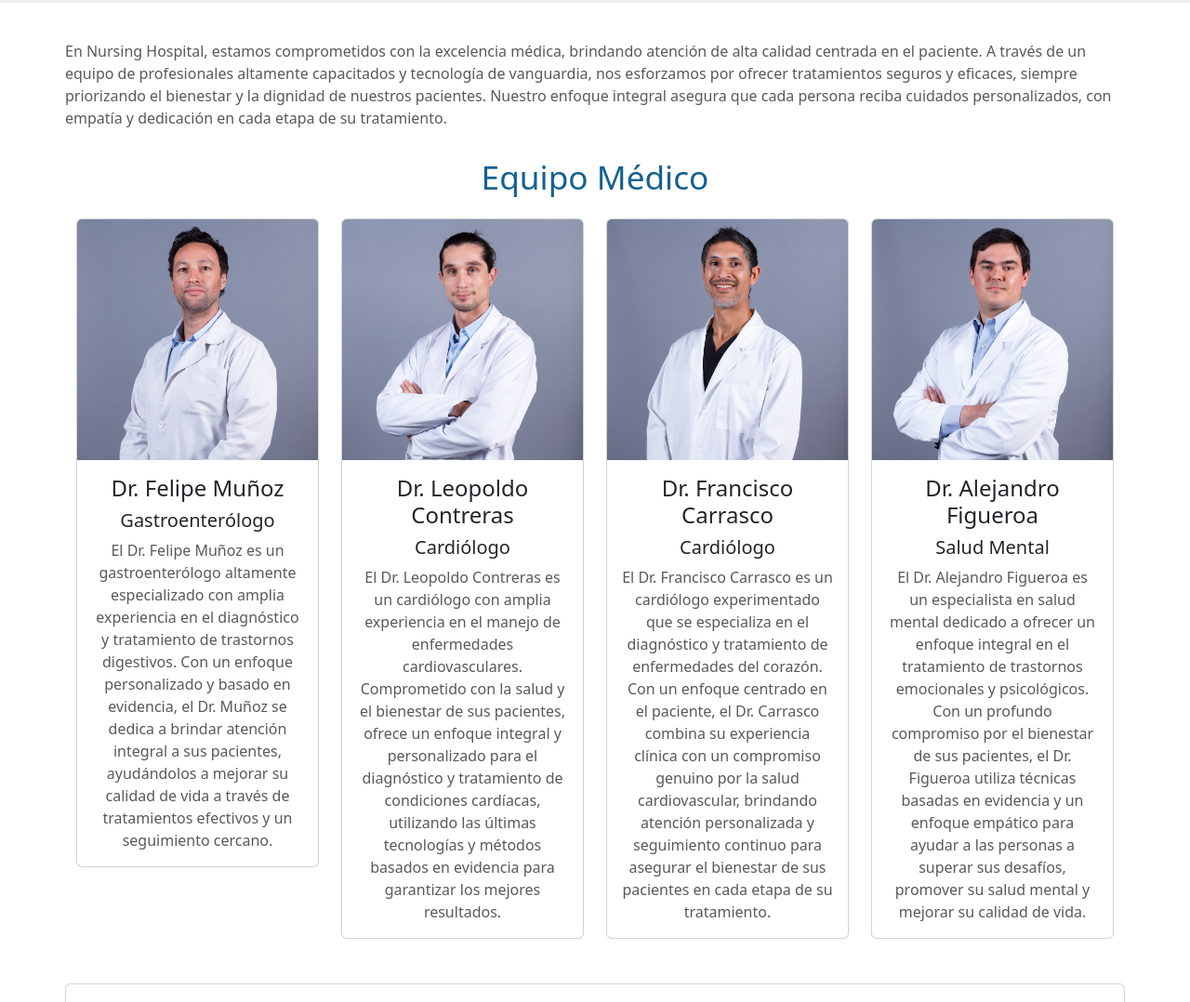
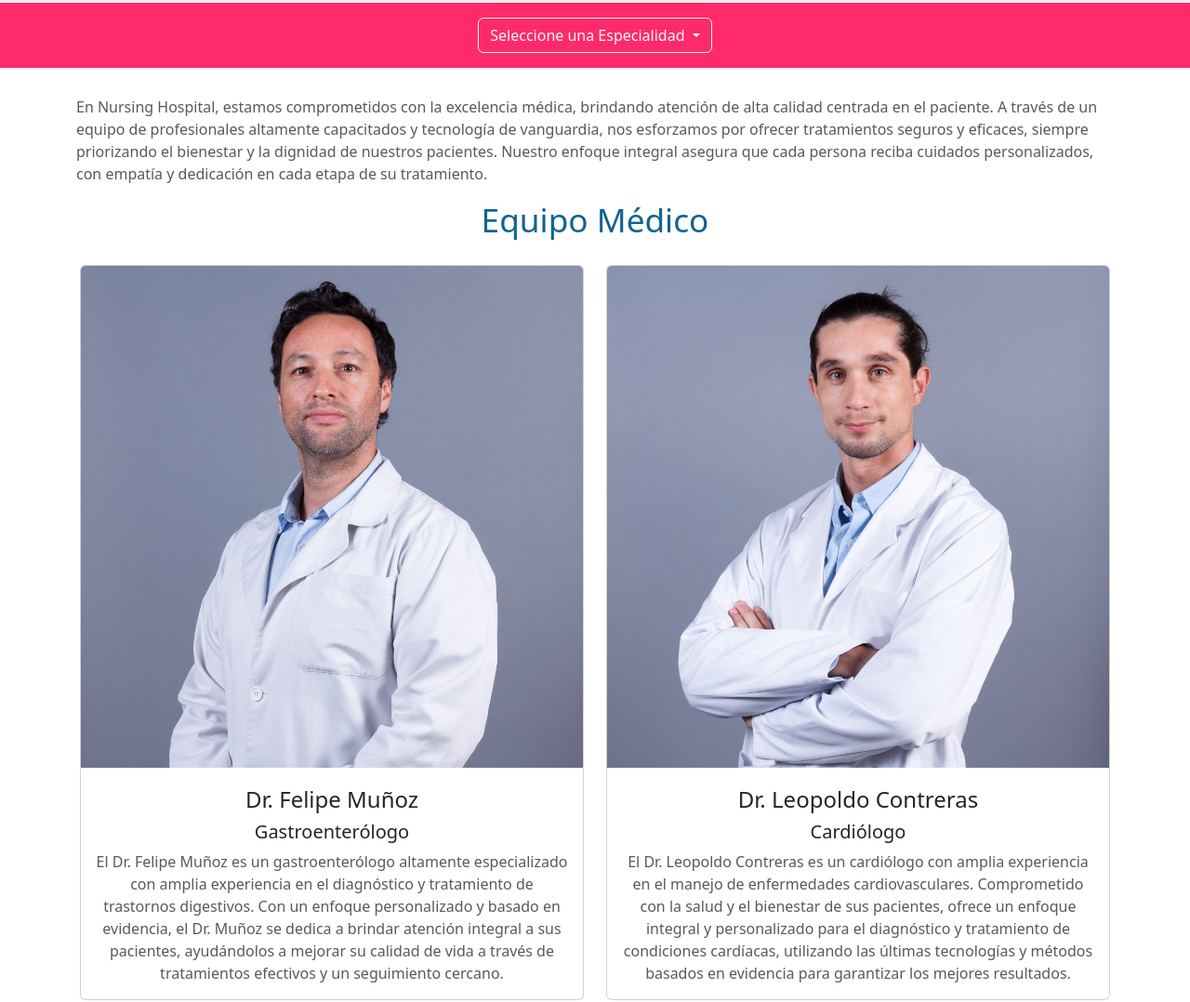
Before and after one commit to cristiansot/taller2, a website: page equipo.html in a window 1280 px wide. Shown: the part 133-1211 px from the top of the page at 93% size. Drawn offline with nearby package versions, Linux system fonts and the light colour scheme; a web font is replaced by a local one.

Commit message:
Se agrega el botón para filtrar por especialidad

```diff
--- a/assets/js/main.js
+++ b/assets/js/main.js
@@ -21,17 +21,21 @@ fetch('./equipo.json')
 
     equipoData.forEach(element => {
       cardsContainer.innerHTML += `
-        <div class="card mb-5">
-          <div class="card-body">
-            <h4 class="card-title">${element.nombre}</h4>
-            <h5 class="card-title">${element.especialidad}</h5>
-            <p class="card-text">${element.resumen}</p>
+        <div class="col">
+          <div class="card m-1">
+            <img class="card-img-top" src="${element.imagen}" alt="${element.nombre}">
+            <div class="card-body">
+              <h4 class="card-title mt-1">${element.nombre}</h4>
+              <h5 class="card-title">${element.especialidad}</h5>
+              <p class="card-text">${element.resumen}</p>
+            </div>
           </div>
-        </div>`
+        </div>`;
       console.log(element);
     });
+
     let cards = document.querySelectorAll('.card');
-    console.log(cards)
+    console.log(cards);
   })
   .catch(function (error) {
     console.log("Hubo un problema con la petición Fetch:" + error.message);
--- a/assets/sass/pages/_equipo.scss
+++ b/assets/sass/pages/_equipo.scss
@@ -1,39 +1,15 @@
+.filtrar {
+    background-color: #ff2a6b;
+}
 .resumen {
     display: flex;
-    margin: 30px;
-    margin-top: 0px;
-    padding: 40px;
+    margin-top: 30px;
 }
 
 .equipo__titulo {
-    margin-top: -40px;
+    margin-top: 10px;
 }
 
-.equipo__medico {
-    display: grid;
-    grid-template-columns: repeat(2, 1fr);
-    grid-template-rows: auto;
-    margin-top: 40px;
+.filtrar__especialidad {
+    color: #FFF;
 }
-
-.equipo__card {
-    display: flex;
-    flex-direction: column;
-    text-align: center;
-    align-items: center;
-}
-
-.equipo__card img {
-    max-width: 80%;
-    border-radius: 20px;
-}
-
-.equipo__profesion {
-    margin-top: -15px;
-}
-
-.equipo__contenido {
-    padding: 40px;
-    margin: 20px;
-    margin-top: -30px;
-}
--- a/equipo.html
+++ b/equipo.html
@@ -40,7 +40,27 @@
     </nav>
   </header>
 
+  <section class="filtrar">
+    <div class="container text-center p-3">
+      <div class="dropdown" data-bs-theme="Light">
+        <button class="btn btn-outline-light dropdown-toggle" type="button" id="dropdownMenuButtonDark" data-bs-toggle="dropdown" aria-expanded="false">
+          Seleccione una Especialidad
+        </button>
+        <ul class="dropdown-menu" aria-labelledby="dropdownMenuButtonDark">
+          <li><a class="dropdown-item" href="#">Gastroentereología</a></li>
+          <li><hr class="dropdown-divider"></li>
+          <li><a class="dropdown-item" href="#">Cardiología</a></li>
+          <li><hr class="dropdown-divider"></li>
+          <li><a class="dropdown-item" href="#">Psicología</a></li>
+          <li><hr class="dropdown-divider"></li>
+          <li><a class="dropdown-item" href="#">Traumatología</a></li>
+        </ul>
+      </div>
+    </div>
+  </section>
+
   <section>
+    <div class="container">
       <p class="resumen">En Nursing Hospital, estamos comprometidos con la excelencia médica, brindando atención de alta
         calidad
         centrada en el paciente. A través de un equipo de profesionales altamente capacitados y tecnología de vanguardia,
@@ -49,79 +69,21 @@
         pacientes. Nuestro enfoque integral asegura que cada persona reciba cuidados personalizados, con empatía y
         dedicación
         en cada etapa de su tratamiento.</p>
+    </div>
   </section>
 
   <section>
     <div class="container text-center">
       <h1 class="equipo__titulo mb-4">Equipo Médico</h1>
-      <div class="row text-center cards__container">
-        <div class="col-lg-3">
-          <div class="card mb-5">
-            <img src="assets/img/doc_01.jpg" class="card-img-top" alt="Doctor Felipe Muñoz, Gastroenterologo">
-            <div class="card-body">
-              <h4 class="card-title">Dr. Felipe Muñoz</h4>
-              <h5 class="card-title">Gastroenterólogo</h5>
-              <p class="card-text">El Dr. Felipe Muñoz es un gastroenterólogo altamente especializado con amplia
-                experiencia en el diagnóstico y
-                tratamiento de trastornos digestivos. Con un enfoque personalizado y basado en evidencia, el Dr. Muñoz se
-                dedica a
-                brindar atención integral a sus pacientes, ayudándolos a mejorar su calidad de vida a través de tratamientos
-                efectivos y un seguimiento cercano.</p>
-            </div>
-          </div>
-        </div>
-        <div class="col-lg-3">
-          <div class="card mb-5">
-            <img src="assets/img/doc_02.jpg" class="card-img-top" alt="Doctor Leopoldo Contreras, Cardiologo">
-            <div class="card-body">
-              <h4 class="card-title">Dr. Leopoldo Contreras</h4>
-              <h5 class="card-title">Cardiólogo</h5>
-              <p class="card-text">El Dr. Leopoldo Contreras es un cardiólogo con amplia experiencia en el manejo de
-                enfermedades cardiovasculares.
-                Comprometido con la salud y el bienestar de sus pacientes, ofrece un enfoque integral y personalizado para
-                el diagnóstico y tratamiento de condiciones cardíacas, utilizando las últimas tecnologías y métodos basados
-                en evidencia para garantizar los mejores resultados.</p>
-            </div>
-          </div>
-        </div>
-        <div class="col-lg-3">
-          <div class="card mb-5">
-            <img src="assets/img/doc_03.jpg" class="card-img-top" alt="Doctor Francisco Carrasco, Cardiologo">
-            <div class="card-body">
-              <h4 class="card-title">Dr. Francisco Carrasco</h4>
-              <h5 class="card-title">Cardiólogo</h5>
-              <p class="card-text">El Dr. Francisco Carrasco es un cardiólogo experimentado que se especializa en el
-                diagnóstico y tratamiento de
-                enfermedades del corazón. Con un enfoque centrado en el paciente, el Dr. Carrasco combina su experiencia
-                clínica
-                con un compromiso genuino por la salud cardiovascular, brindando atención personalizada y seguimiento continuo
-                para
-                asegurar el bienestar de sus pacientes en cada etapa de su tratamiento.</p>
-            </div>
-          </div>
-        </div>
-        <div class="col-lg-3">
-          <div class="card mb-5">
-            <img src="assets/img/doc_04.jpg" class="card-img-top" alt="Doctor Alejandro Figueroa, Salud Mental">
-            <div class="card-body">
-              <h4 class="card-title">Dr. Alejandro Figueroa</h4>
-              <h5 class="card-title">Salud Mental</h5>
-              <p class="card-text">El Dr. Alejandro Figueroa es un especialista en salud mental dedicado a ofrecer un enfoque integral en el
-                tratamiento de trastornos emocionales y psicológicos. Con un profundo compromiso por el bienestar de sus
-                pacientes,
-                el Dr. Figueroa utiliza técnicas basadas en evidencia y un enfoque empático para ayudar a las personas a
-                superar
-                sus desafíos, promover su salud mental y mejorar su calidad de vida.</p>
-            </div>
-          </div>
-        </div>
+      <div class="row cards__container row-cols-2 row-cols-lg-2 g-3">
       </div>
     </div>
   </section>
 
+
   <footer>
     <div class="container-fluid text-center">
-      <h1 class="mb-4 ubicacion__title">Ubicación</h1>
+      <h1 class="mb-4 ubicacion__title mt-4">Ubicación</h1>
       <div class="row">
         <div class="col-12">
           <img class="footer__map" src="assets/img/ubicacion.png" alt="mapa de ubicacion del hospital">
--- a/equipo.json
+++ b/equipo.json
@@ -1,41 +1,49 @@
 [
   {
     "nombre": "Dr. Felipe Muñoz",
+    "imagen": "assets/img/doc_01.jpg",
     "especialidad": "Gastroenterólogo",
     "resumen": "El Dr. Felipe Muñoz es un gastroenterólogo altamente especializado con amplia experiencia en el diagnóstico y tratamiento de trastornos digestivos. Con un enfoque personalizado y basado en evidencia, el Dr. Muñoz se dedica a brindar atención integral a sus pacientes, ayudándolos a mejorar su calidad de vida a través de tratamientos efectivos y un seguimiento cercano."
   },
   {
     "nombre": "Dr. Leopoldo Contreras",
+    "imagen": "assets/img/doc_02.jpg",
     "especialidad": "Cardiólogo",
     "resumen": "El Dr. Leopoldo Contreras es un cardiólogo con amplia experiencia en el manejo de enfermedades cardiovasculares. Comprometido con la salud y el bienestar de sus pacientes, ofrece un enfoque integral y personalizado para el diagnóstico y tratamiento de condiciones cardíacas, utilizando las últimas tecnologías y métodos basados en evidencia para garantizar los mejores resultados."
   },
   {
     "nombre": "Dr. Alejandro Figueroa",
+    "imagen": "assets/img/doc_03.jpg",
     "especialidad": "Psicología",
     "resumen": "El Dr. Alejandro Figueroa es un especialista en salud mental dedicado a ofrecer un enfoque integral en el tratamiento de trastornos emocionales y psicológicos. Con un profundo compromiso por el bienestar de sus pacientes, el Dr. Figueroa utiliza técnicas basadas en evidencia y un enfoque empático para ayudar a las personas a superar sus desafíos, promover su salud mental y mejorar su calidad de vida."
   },
   {
     "nombre": "Dr. Francisco Carrasco",
+    "imagen": "assets/img/doc_04.jpg",
     "especialidad": "Cardiólogo",
     "resumen": "El Dr. Francisco Carrasco es un cardiólogo experimentado que se especializa en el diagnóstico y tratamiento de enfermedades del corazón. Con un enfoque centrado en el paciente, el Dr. Carrasco combina su experiencia clínica con un compromiso genuino por la salud cardiovascular, brindando atención personalizada y seguimiento continuo para asegurar el bienestar de sus pacientes en cada etapa de su tratamiento."
   },
   {
     "nombre": "Dr. Nicolás Rivera",
+    "imagen": "assets/img/doc_05.jpg",
     "especialidad": "Traumatología",
     "resumen": "El Dr. Nicolás Rivera es un reconocido traumatólogo ortopédico con más de 15 años de experiencia en el diagnóstico y tratamiento de lesiones musculoesqueléticas. Su especialidad abarca desde fracturas complejas hasta la rehabilitación postquirúrgica de deportistas de alto rendimiento. Con un enfoque innovador, integra tecnología avanzada y protocolos personalizados para garantizar la recuperación óptima de sus pacientes. Además, es un apasionado de la docencia, impartiendo cursos de actualización para nuevos profesionales en traumatología."
   },
   {
     "nombre": "Dra. Valeria Sánchez",
+    "imagen": "assets/img/doc_06.jpg",
     "especialidad": "Traumatología",
     "resumen": "La Dra. Valeria Sánchez es una destacada especialista en traumatología deportiva, conocida por su habilidad para tratar lesiones relacionadas con el ejercicio físico y la actividad competitiva. Con más de una década de trayectoria, ha trabajado con atletas de alto nivel y aficionados, ayudándolos a superar lesiones y mejorar su rendimiento. Su enfoque combina un profundo conocimiento anatómico con técnicas mínimamente invasivas, priorizando siempre el bienestar y la funcionalidad de sus pacientes. Es ponente habitual en congresos internacionales sobre medicina deportiva."
   },
   {
     "nombre": "Dr. Martín Pérez",
+    "imagen": "assets/img/doc_07.jpg",
     "especialidad": "Traumatología",
     "resumen": "El Dr. Martín Pérez es un cirujano traumatológico experto en intervenciones reconstructivas y técnicas de rehabilitación avanzada. Con una carrera que supera los 12 años, se especializa en casos de lesiones complejas y en el manejo de patologías crónicas del sistema musculoesquelético. Su compromiso con la innovación lo ha llevado a participar en estudios clínicos sobre prótesis de última generación y terapias regenerativas. Además, dedica parte de su tiempo a proyectos comunitarios que promueven el acceso a la atención traumatológica en zonas rurales."
   },
   {
     "nombre": "Dr. Andrés Fuentes",
+    "imagen": "assets/img/doc_08.jpg",
     "especialidad": "Psicología",
     "resumen": "El Dr. Andrés Fuentes es un psiquiatra comprometido con la promoción de la salud mental y el bienestar emocional. Con más de 10 años de experiencia, se especializa en el tratamiento de trastornos de ansiedad, depresión y estrés postraumático. Su enfoque combina la terapia cognitivo-conductual con un manejo integral de medicamentos, cuando es necesario, para ofrecer soluciones efectivas y personalizadas. Además, el Dr. Fuentes es un defensor de la prevención en salud mental, colaborando activamente en campañas de concienciación y educación en comunidades vulnerables."
   }
```
Also changed, not shown: contacto.html (+1 -1 lines), index.html (+1 -1 lines), assets/css/main.css, 1 other file. Lines whose indentation alone changed are shown as unchanged.
